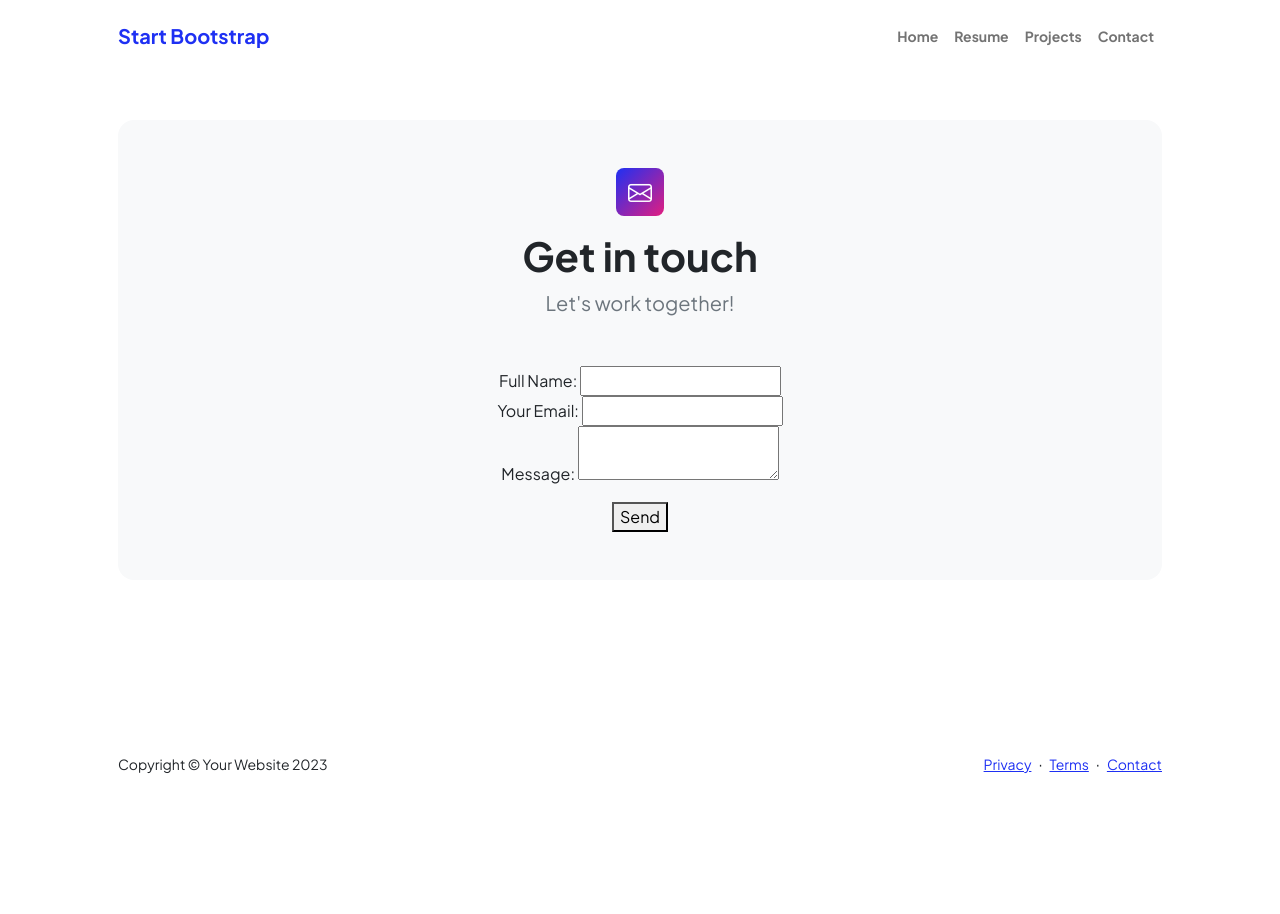
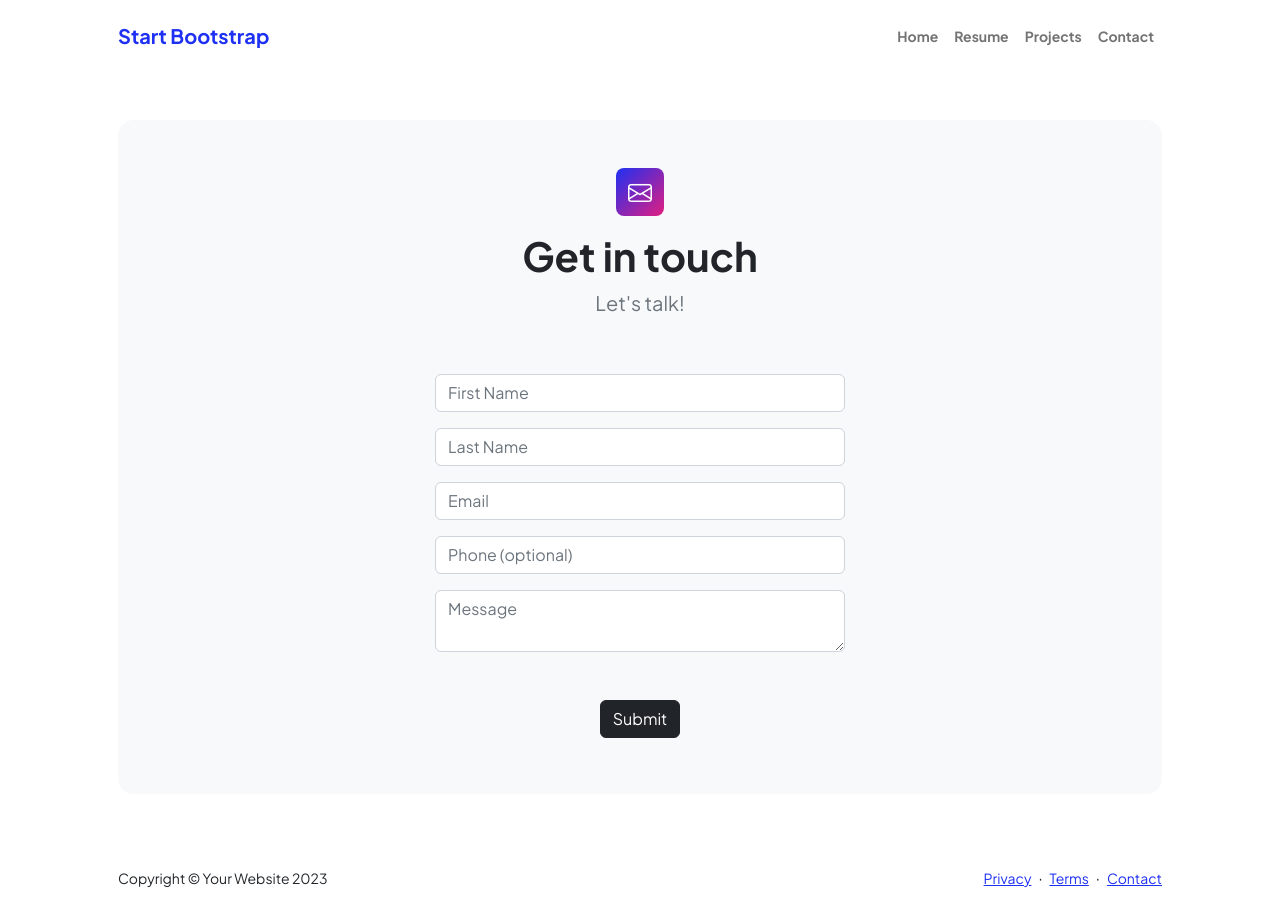
Before and after one commit to nataliemcheng/NCPortfolio, a plain HTML site: page contact.html in a window 1280 px wide. Before the commit the page ends 800 px from the top, so only its background shows below. Drawn offline with nearby package versions, Linux system fonts and the light colour scheme.

Commit message:
More Contact Form Updates

```diff
--- a/contact.html
+++ b/contact.html
@@ -42,9 +42,9 @@
                         <div class="text-center mb-5">
                             <div class="feature bg-primary bg-gradient-primary-to-secondary text-white rounded-3 mb-3"><i class="bi bi-envelope"></i></div>
                             <h1 class="fw-bolder">Get in touch</h1>
-                            <p class="lead fw-normal text-muted mb-0">Let's work together!</p>
+                            <p class="lead fw-normal text-muted mb-0">Let's talk!</p>
                         </div>
-                        <div class="row gx-5 justify-content-center">
+                        <div class="row gx-5 d-flex justify-content-center">
                             <div class="col-lg-8 col-xl-6">
                                 <!-- * * * * * * * * * * * * * * *-->
                                 <!-- * * SB Forms Contact Form * *-->
@@ -53,36 +53,46 @@
                                 <!-- To make this form functional, sign up at-->
                                 <!-- https://startbootstrap.com/solution/contact-forms-->
                                 <!-- to get an API token!-->
-
-                            </div>
+                                <div class="container">
                                     <form name="contact" method="POST" data-netlify="true" data-netlify-recaptcha="true">
-                                <div class="row">
-                                    <div class="col-12 d-flex justify-content-center">
-                                        <label>Full Name: <input type="text" name="name" /></label>
+                                        <div class="row p-2">
+                                            <div class="col d-flex justify-content-center">
+                                                <input class="form-control" type="text" name="firstName" placeholder="First Name" aria-label="First Name" required>
                                             </div>
                                         </div>
-                                <div class="row">
-                                    <div class="col-12 d-flex justify-content-center">
-                                        <label>Your Email: <input type="email" name="email" /></label>
+                                        <div class="row p-2">
+                                            <div class="col d-flex justify-content-center">
+                                                <input class="form-control" type="text" name="lastName" placeholder="Last Name" aria-label="Last Name" required>
                                             </div>
                                         </div>
-                                <div class="row">
+                                        <div class="row p-2">
                                             <div class="col-12 d-flex justify-content-center">
-                                        <label>Message: <textarea name="message"></textarea></label>
+                                                <input class="form-control" type="email" name="email" placeholder="Email" aria-label="Email" required>
                                             </div>
                                         </div>
-                                <div class="row">
+                                        <div class="row p-2">
+                                            <div class="col d-flex justify-content-center">
+                                                <input class="form-control" type="tel" name="telephone" placeholder="Phone (optional)" aria-label="Telephone">
+                                            </div>
+                                        </div>
+                                        <div class="row p-2">
+                                            <div class="col-12 d-flex justify-content-center">
+                                                <textarea class="form-control" name="message" placeholder="Message" required></textarea>
+                                            </div>
+                                        </div>
+                                        <div class="row p-2">
                                             <div class="col-12 d-flex justify-content-center">
                                                 <div class="mb-3" data-netlify-recaptcha="true"></div>
-                                        <div data-netlify-recaptcha="true"></div>
                                             </div>
                                         </div>
-                                <div class="row">
+                                        <div class="row p-2">
                                             <div class="col-12 d-flex justify-content-center form-submit">
-                                        <button type="submit">Send</button>
+                                                <button class="btn btn-dark" type="submit">Submit</button>
                                             </div>
                                         </div>
                                     </form>
+                                </div>
+                            </div>
                         </div>
                     </div>
                 </div>
```
Lines whose indentation alone changed are shown as unchanged.
